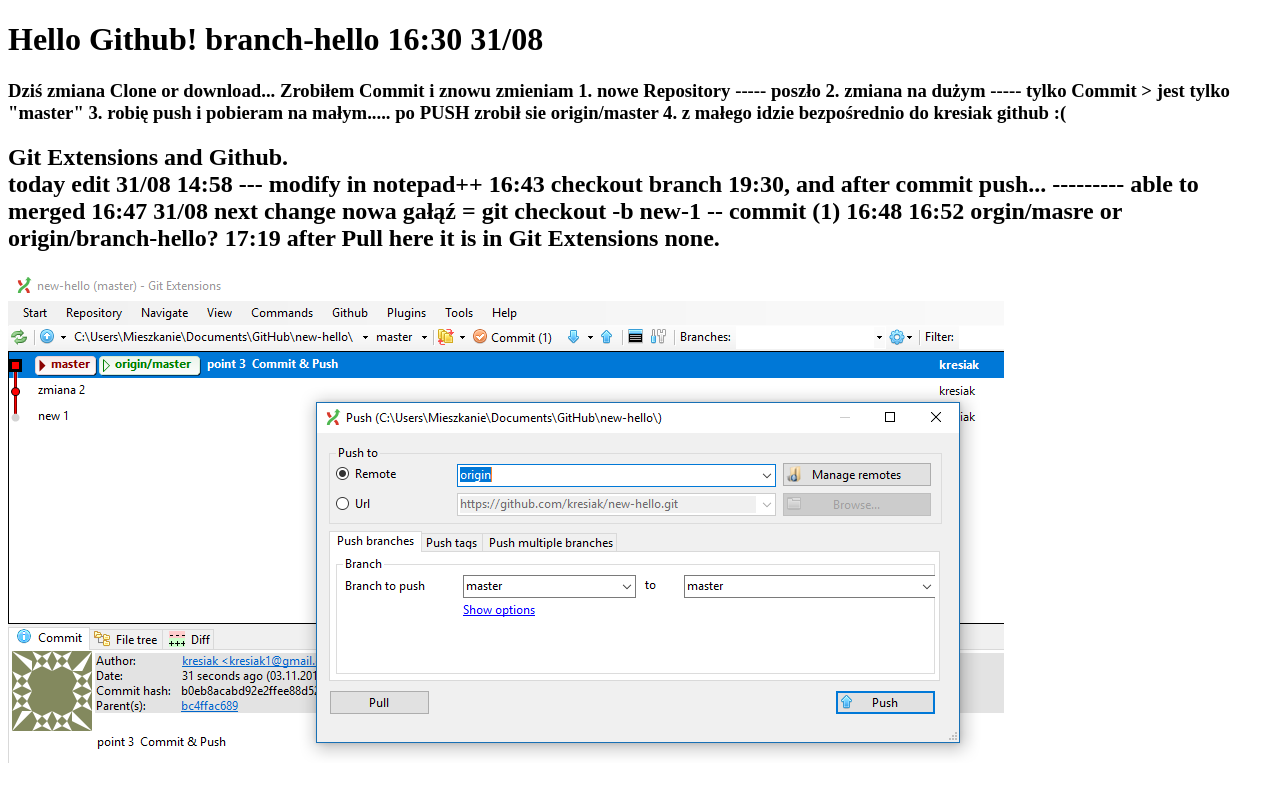
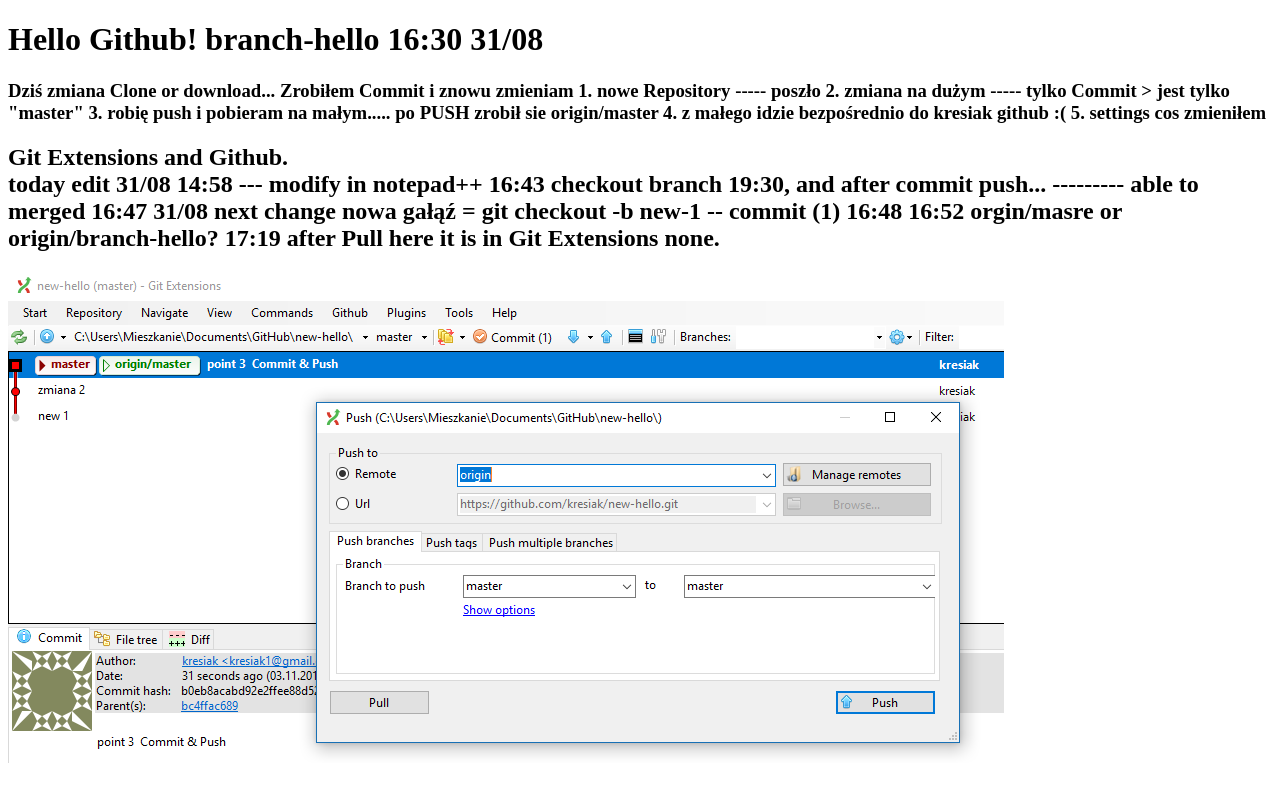
Before and after one commit to kresiak/new-hello, a plain HTML site: page index.html in a window 1280 px wide. Drawn offline with Linux system fonts and the light colour scheme.

Commit message:
after settings

```diff
--- a/index.html
+++ b/index.html
@@ -9,7 +9,7 @@
 		2. zmiana na dużym   ----- tylko Commit > jest tylko "master"
 		3. robię push i pobieram na małym.....  po PUSH zrobił sie origin/master
 		4. z małego idzie bezpośrednio do kresiak github :(
-
+		5. settings cos zmieniłem
 
 	</h3>
 	<h2>
```
